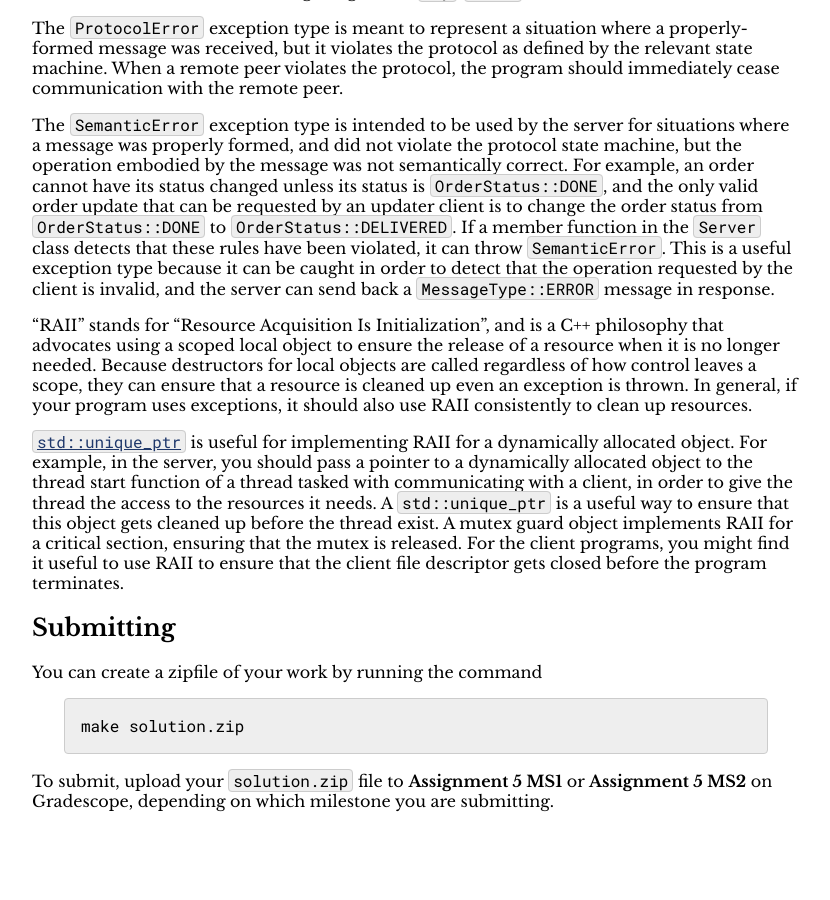
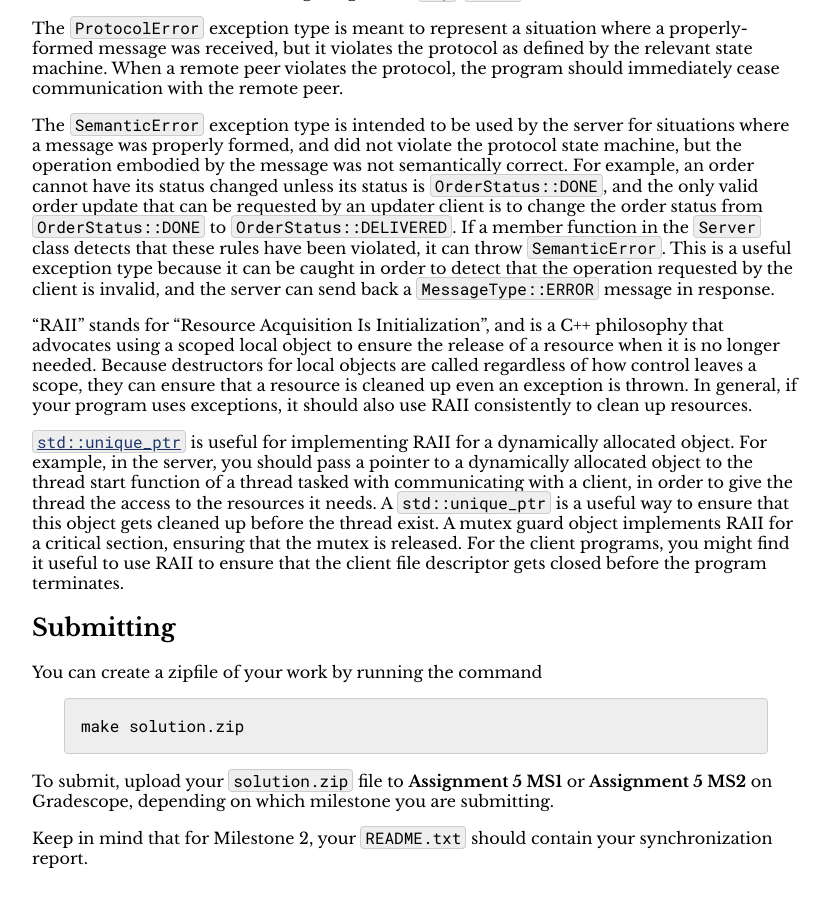
Before and after one commit to jhucsf/spring2026, a Jekyll site: the page built from assign/assign05.md, in a window 1280 px wide and 900 px high, scrolled down 14488 px. Shown: the whole window, without its empty margins (224-1054 px from the left). Built offline with Jekyll 4.4.1, drawn with Linux system fonts in a browser that asks for light colours; before the commit the page ends 15331 px from its top, so only the background shows below that.

Commit message:
mention sync report in submitting section

```diff
--- a/assign/assign05.md
+++ b/assign/assign05.md
@@ -749,3 +749,6 @@ make solution.zip
 To submit, upload your `solution.zip` file to **Assignment 5 MS1**
 or **Assignment 5 MS2** on Gradescope, depending on which milestone
 you are submitting.
+
+Keep in mind that for Milestone 2, your `README.txt` should contain
+your synchronization report.
```
